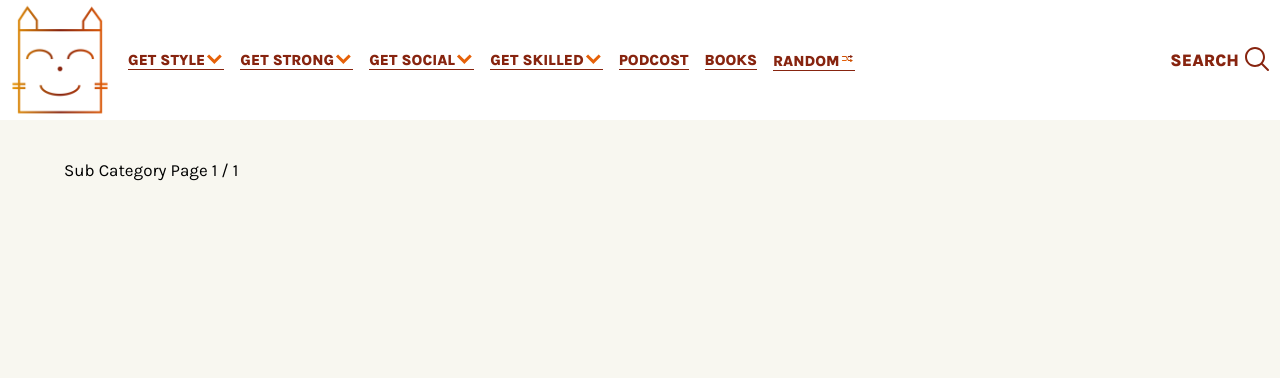
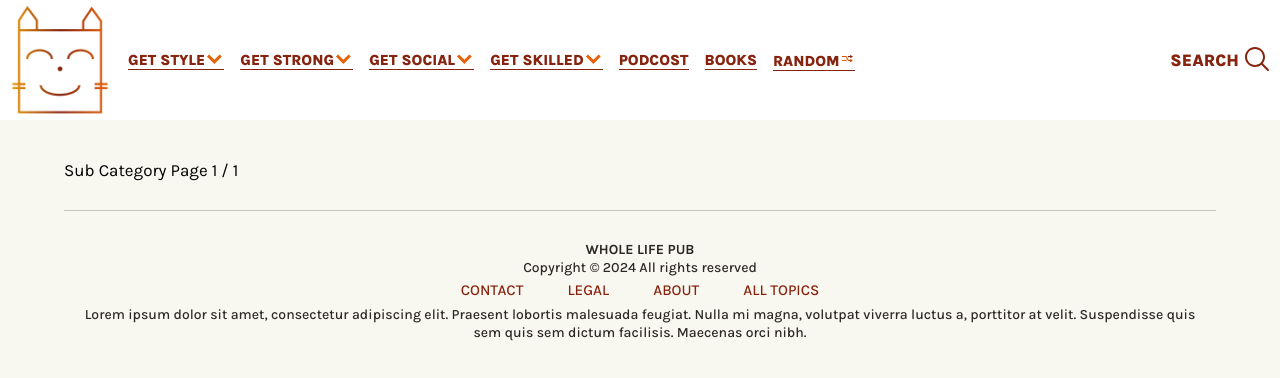
Before and after one commit to MARSIF123/whole-life-pub, a Next.js app: page /1/1 in a window 1280 px wide. Shown: the top 378 px of the page. Built offline with nearby package versions, Linux system fonts and the light colour scheme.

Commit message:
FEATURE: added footer

```diff
--- a/src/app/[category]/[subCategory]/[postSlug]/page.js
+++ b/src/app/[category]/[subCategory]/[postSlug]/page.js
@@ -3,6 +3,7 @@ import { performRequest } from "@/lib/datocms";
 import PostView from "@/components/PostView/PostView";
 import RelatedPosts from "@/components/RelatedPosts/RelatedPosts";
 import { gql } from "graphql-request";
+import Seperator from "@/components/Seperator/Seperator";
 
 export const revalidate = 0;
 const PAGE_CONTENT_QUERY = gql`
@@ -126,6 +127,7 @@ export default async function page({ params }) {
   return (
     <>
       <PostView article={data.article} />
+      <Seperator />
       <RelatedPosts data={relatedPosts} />
     </>
   );
--- a/src/app/globals.css
+++ b/src/app/globals.css
@@ -5,6 +5,7 @@
   --secondary-link-color: #cf4f00;
   --third-link-color: #e66108;
   --gray-color: #666;
+  --text-color: #2c2823;
 }
 
 * {
--- a/src/app/layout.js
+++ b/src/app/layout.js
@@ -1,3 +1,4 @@
+import Footer from "@/components/Footer/Footer";
 import "./globals.css";
 import Header from "@/components/Header/Header";
 
@@ -41,6 +42,7 @@ export default function RootLayout({ children }) {
       <body>
         <Header />
         <main className="main">{children}</main>
+        <Footer />
       </body>
     </html>
   );
--- /dev/null
+++ b/src/components/Footer/Footer.js
@@ -0,0 +1,46 @@
+import React from "react";
+import styles from "./footer.module.css";
+import Seperator from "../Seperator/Seperator";
+import Link from "next/link";
+
+function Footer() {
+  return (
+    <div className={styles.footer}>
+      <Seperator />
+      <div className={styles.content}>
+        <strong className={styles.title}>WHOLE LIFE PUB</strong>
+        <p>Copyright &copy; 2024 All rights reserved</p>
+        <ul className={styles.list}>
+          <li className={styles.listItem}>
+            <Link className={styles.link} href={"/contact"}>
+              CONTACT
+            </Link>
+          </li>
+          <li className={styles.listItem}>
+            <Link className={styles.link} href={"/legal"}>
+              LEGAL
+            </Link>
+          </li>
+          <li className={styles.listItem}>
+            <Link className={styles.link} href={"/about"}>
+              ABOUT
+            </Link>
+          </li>
+          <li className={styles.listItem}>
+            <Link className={styles.link} href={"./all-topis"}>
+              ALL TOPICS
+            </Link>
+          </li>
+        </ul>
+        <p className={styles.text}>
+          Lorem ipsum dolor sit amet, consectetur adipiscing elit. Praesent
+          lobortis malesuada feugiat. Nulla mi magna, volutpat viverra luctus a,
+          porttitor at velit. Suspendisse quis sem quis sem dictum facilisis.
+          Maecenas orci nibh.
+        </p>
+      </div>
+    </div>
+  );
+}
+
+export default Footer;
--- /dev/null
+++ b/src/components/Footer/footer.module.css
@@ -0,0 +1,36 @@
+.footer {
+  width: 90%;
+  margin: 30px auto;
+}
+.content {
+  width: 100%;
+  display: flex;
+  align-items: center;
+  justify-content: center;
+  flex-direction: column;
+  font-size: 1.4rem;
+  font-weight: 500;
+  font-style: normal;
+  font-stretch: normal;
+  line-height: 1.29;
+  letter-spacing: normal;
+  text-align: center;
+  color: #2c2823;
+  margin-top: 30px;
+}
+.list {
+  list-style: none;
+  display: flex;
+}
+.listItem {
+  margin: 4px 20px;
+}
+.link {
+  color: var(--primary-link-color);
+  margin: 40px 2px;
+  font-size: 1.5rem;
+}
+.text {
+  text-align: center;
+  margin: 2px 20px;
+}
--- a/src/components/PostView/PostView.js
+++ b/src/components/PostView/PostView.js
@@ -9,10 +9,9 @@ import { formatDate } from "@/utils/helpers";
 import CustomeStructuredText from "../CustomStructuredText/CustomeStructuredText";
 
 function PostView({ article }) {
-  console.log(article);
   const { tags, author, title, publishedDate, content } = article;
   return (
-    <div>
+    <div style={{ marginBottom: "100px" }}>
       {/* TAGS */}
       <div>
         <span style={{ fontWeight: "bold" }}>in: </span>
--- a/src/components/RelatedPosts/RelatedPosts.js
+++ b/src/components/RelatedPosts/RelatedPosts.js
@@ -6,7 +6,7 @@ import Link from "next/link";
 
 function RelatedPosts({ data }) {
   return (
-    <div>
+    <div className={styles.relatedPosts}>
       <Heading HeadingTag={"h4"}>Related Blog Posts</Heading>
       <div className={styles.gridContainer}>
         {data?.map((post) => {
--- /dev/null
+++ b/src/components/Seperator/Seperator.js
@@ -0,0 +1,8 @@
+import React from "react";
+import styles from "./seperator.module.css";
+
+function Seperator() {
+  return <div className={styles.seperator}></div>;
+}
+
+export default Seperator;
--- /dev/null
+++ b/src/components/Seperator/seperator.module.css
@@ -0,0 +1,6 @@
+.seperator {
+  width: 100%;
+  height: 1px;
+  opacity: 0.25;
+  background-color: #2c2823;
+}
```
Also changed, not shown: src/components/RelatedPosts/relatedPosts.module.css (+11 -8 lines).
